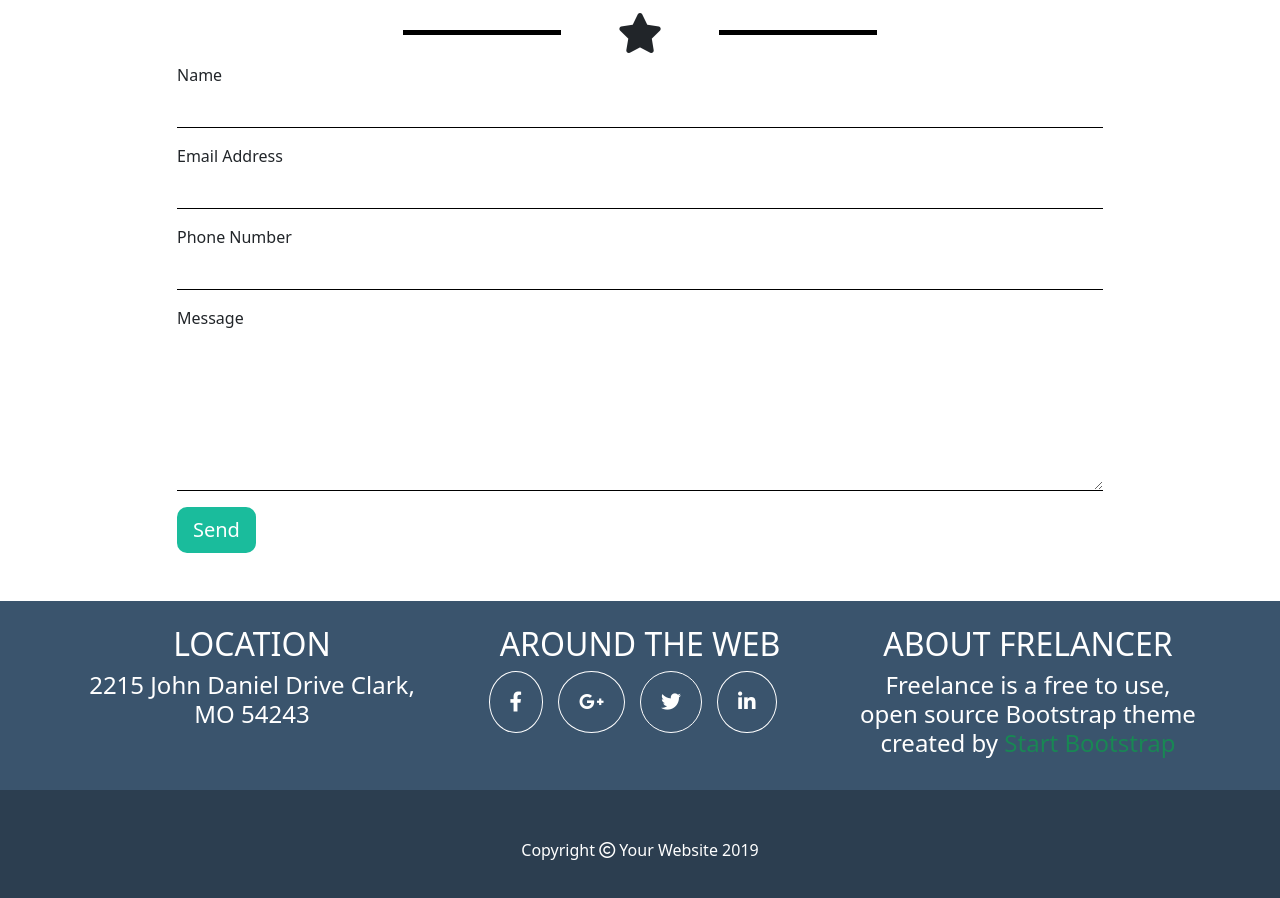
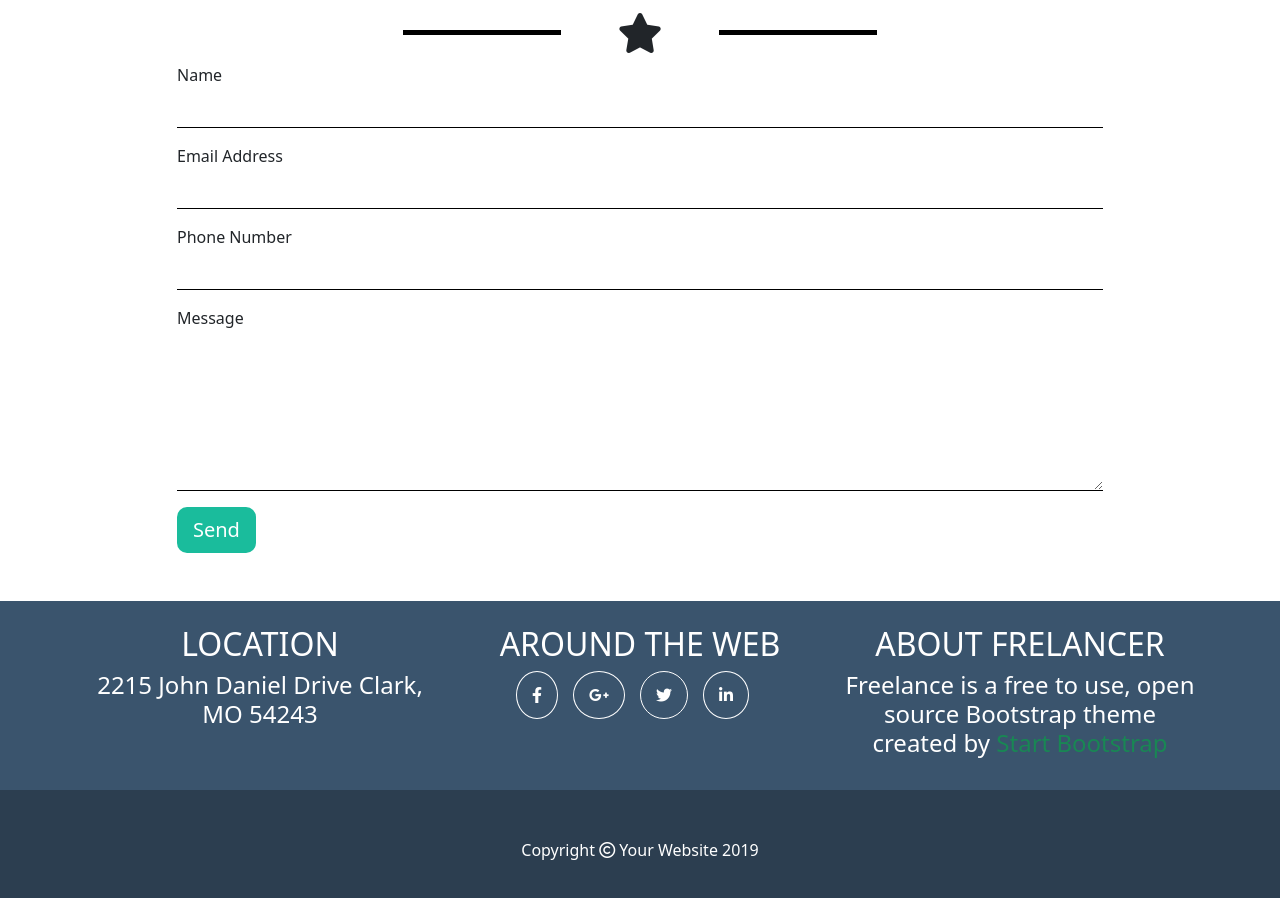
Before and after one commit to Stefanoclz/html-css-bootstrap-freelancer, a plain HTML site: page index.html in a window 1280 px wide. Shown: the part 2067-2965 px from the top of the page. Drawn offline with nearby package versions, Linux system fonts and the light colour scheme.

Commit message:
sistemata sezione info con rimozione gx-md e grandeza icon

```diff
--- a/css/style.css
+++ b/css/style.css
@@ -117,8 +117,8 @@ input, textarea {
 /* Inizio Info */
 
 .social i {
-    font-size: 20px;
-    padding: 20px;
+    font-size:;
+    padding: 15px;
 }
 
 .circle {
--- a/index.html
+++ b/index.html
@@ -252,10 +252,10 @@
             <div class="container">
                 <div class="info py-4">
 
-                    <div class="row white text-center justify-content-center gy-5 gx-md-5">
+                    <div class="row white text-center justify-content-center gy-4">
                         <div class="col-10 col-md-4 col-lg-4">
-                            <h2>LOCATION</h3>
-                                <h4>2215 John Daniel Drive Clark, MO 54243</h5>
+                            <h2>LOCATION</h2>
+                            <h4>2215 John Daniel Drive Clark, MO 54243</h4>
                         </div>
                         <div class="col-12 col-md-4 col-lg-4 flex-column justify-content-between">
 
```
